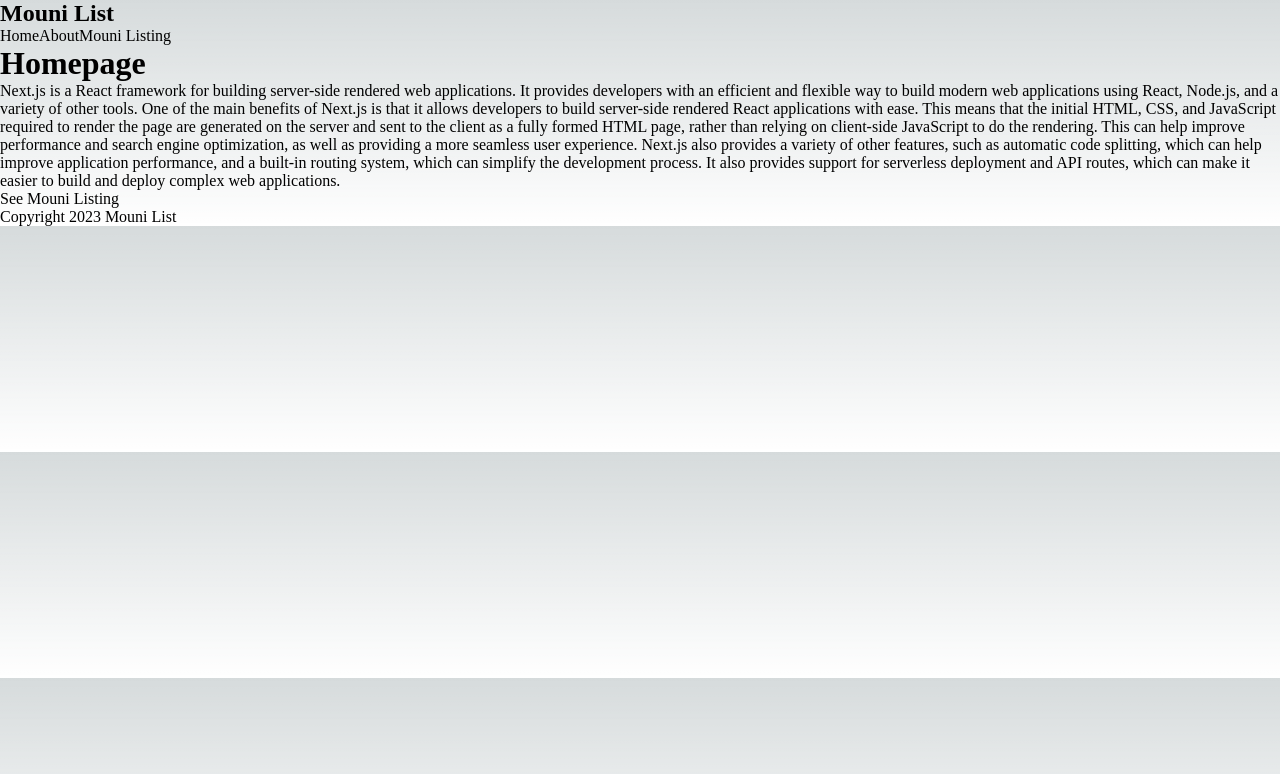
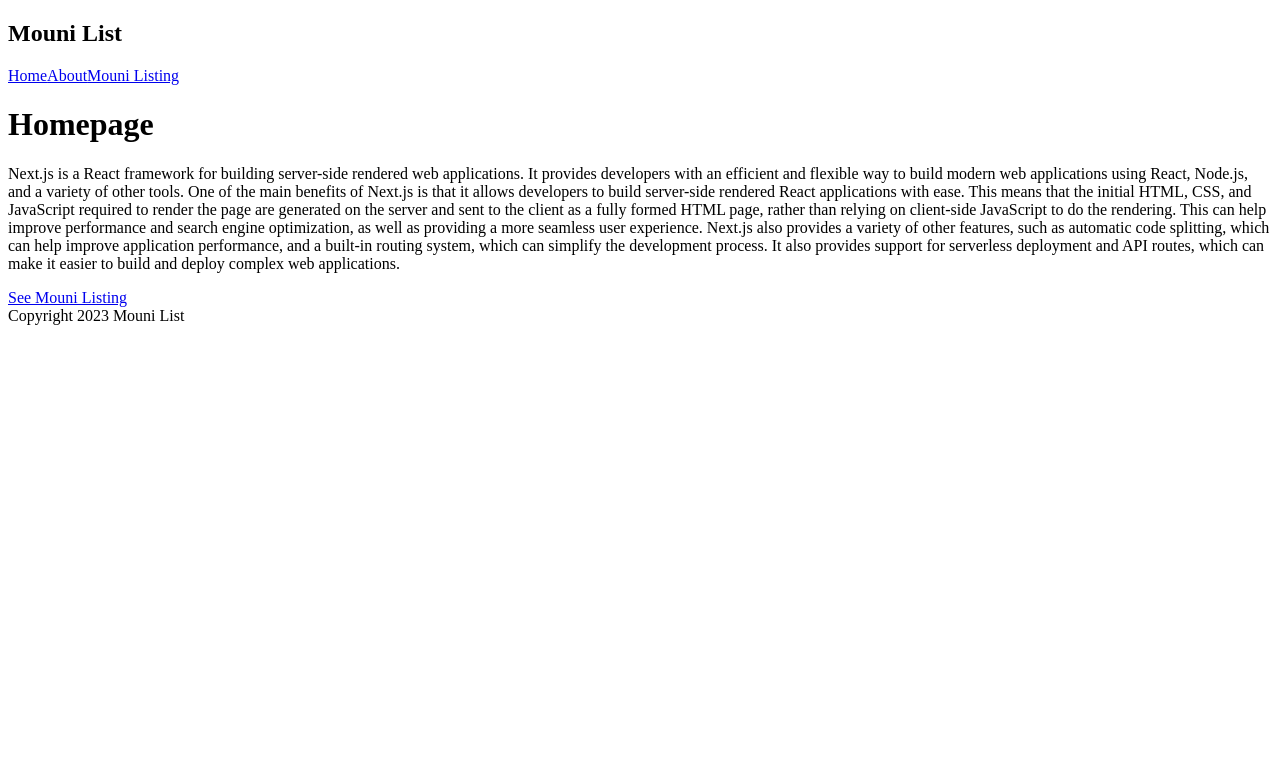
Before and after one commit to AmalShalabi/MouniList-simple-Next.js-app, a Next.js app: page / in a window 1280 px wide. Shown: the top 774 px of the page. Built offline with nearby package versions, Linux system fonts and the light colour scheme.

Commit message:
Creating a Layout Component

```diff
--- /dev/null
+++ b/comps/Layout.js
@@ -0,0 +1,15 @@
+import React from 'react'
+import Footer from './Footer'
+import Navbar from './Navbar'
+
+const Layout = ({children}) => {
+  return (
+    <div className='content'>
+        <Navbar/>
+        {children}
+        <Footer/>
+    </div>
+  )
+}
+
+export default Layout
--- a/pages/_app.js
+++ b/pages/_app.js
@@ -1,5 +1,9 @@
-import '@/styles/globals.css'
+import Layout from "@/comps/Layout";
 
 export default function App({ Component, pageProps }) {
-  return <Component {...pageProps} />
+  return (
+    <Layout>
+      <Component {...pageProps} />
+    </Layout>
+  );
 }
--- a/pages/index.js
+++ b/pages/index.js
@@ -12,7 +12,6 @@
 export default function Home() {
   return (
     <div>
-      <Navbar/>
       <h1>Homepage</h1>
       <p>
         Next.js is a React framework for building server-side rendered web
@@ -34,7 +33,6 @@
       <Link href="/mouni">
       See Mouni Listing
       </Link>
-      <Footer/>
     </div>
   );
 }
```
